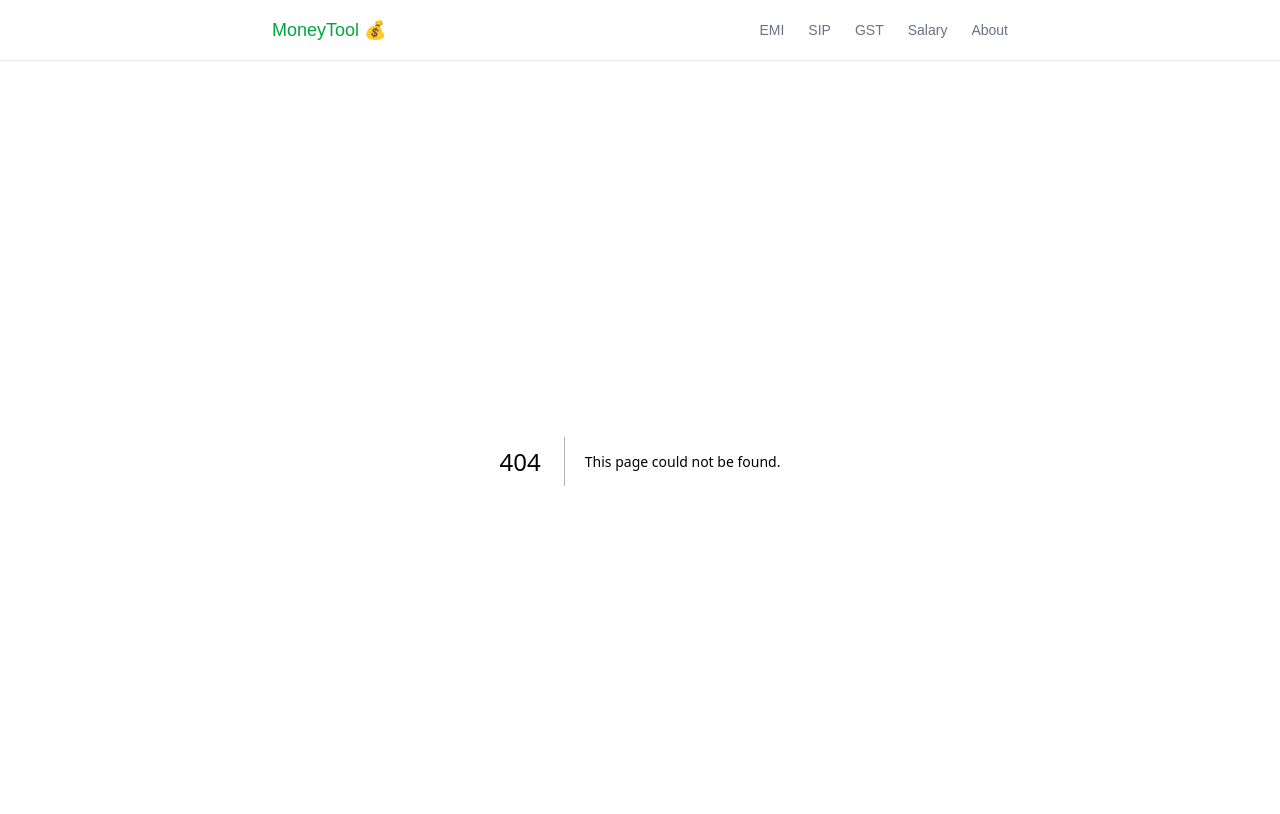
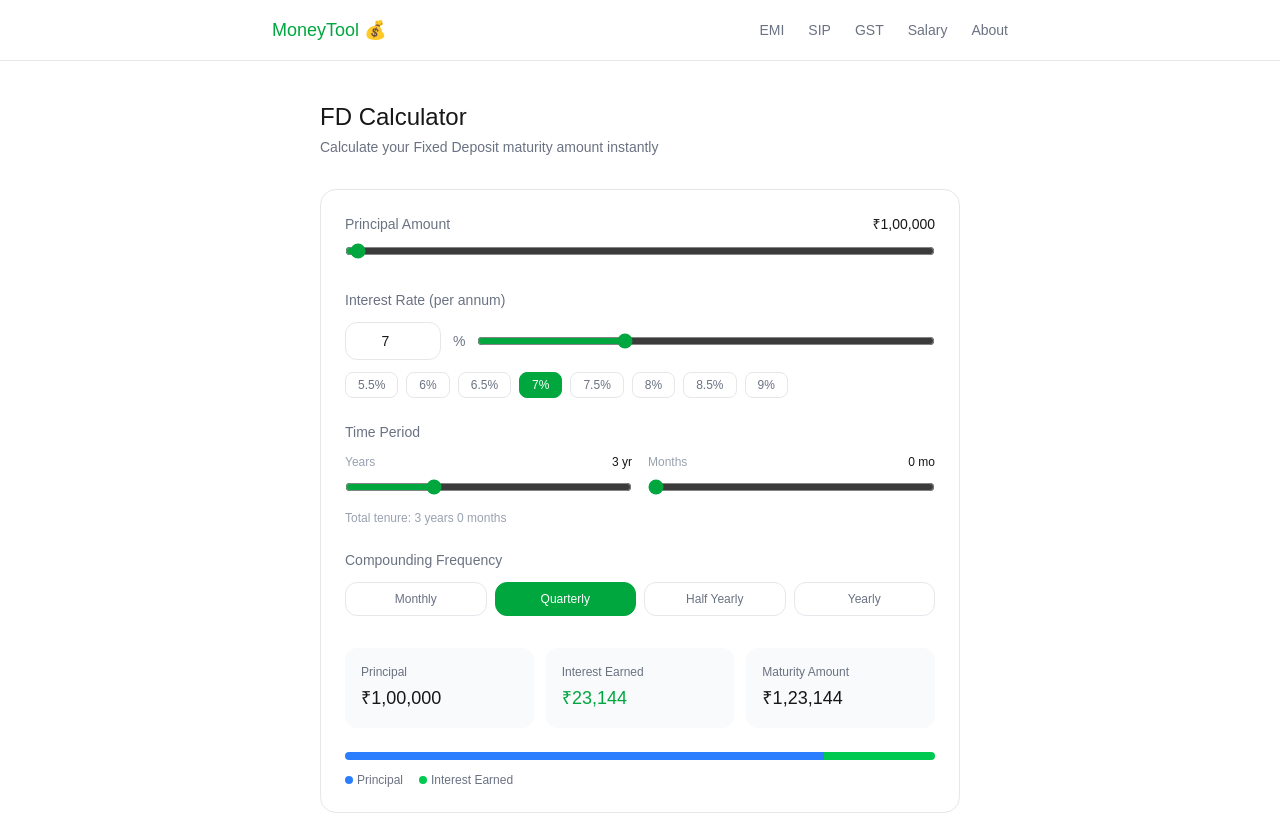
Before and after one commit to pankaj18021996/moneytool, a Next.js app: page /fd-calculator in a window 1280 px wide. Before the commit this address had no page. Shown: the top 814 px of the page. Built offline with nearby package versions, Linux system fonts and the light colour scheme.

Commit message:
add fd calculator complete

```diff
--- /dev/null
+++ b/app/fd-calculator/page.tsx
@@ -0,0 +1,178 @@
+"use client";
+import { useState } from "react";
+
+export default function FDCalculator() {
+  const [principal, setPrincipal] = useState(100000);
+  const [rate, setRate] = useState(7);
+  const [years, setYears] = useState(3);
+  const [months, setMonths] = useState(0);
+  const [frequency, setFrequency] = useState(4);
+
+  const totalYears = years + months / 12;
+  const n = frequency * totalYears;
+  const r = rate / (100 * frequency);
+  const maturity = principal * Math.pow(1 + r, n);
+  const interest = maturity - principal;
+
+  const fmt = (n: number) =>
+    "₹" + Math.round(n).toLocaleString("en-IN");
+
+  const frequencies = [
+    { label: "Monthly", value: 12 },
+    { label: "Quarterly", value: 4 },
+    { label: "Half Yearly", value: 2 },
+    { label: "Yearly", value: 1 },
+  ];
+
+  return (
+    <main className="max-w-2xl mx-auto px-4 py-10">
+      <h1 className="text-2xl font-medium mb-1">FD Calculator</h1>
+      <p className="text-gray-500 text-sm mb-8">
+        Calculate your Fixed Deposit maturity amount instantly
+      </p>
+
+      <div className="bg-white border border-gray-200 rounded-2xl p-6 mb-4">
+
+        <div className="mb-6">
+          <div className="flex justify-between text-sm mb-2">
+            <span className="text-gray-500">Principal Amount</span>
+            <span className="font-medium">{fmt(principal)}</span>
+          </div>
+          <input type="range"
+            min="10000" max="10000000" step="10000"
+            value={principal}
+            onChange={e => setPrincipal(Number(e.target.value))}
+            className="w-full accent-green-600" />
+        </div>
+
+        <div className="mb-6">
+          <p className="text-sm text-gray-500 mb-3">
+            Interest Rate (per annum)
+          </p>
+          <div className="flex items-center gap-3 mb-3">
+            <input
+              type="number"
+              min="1" max="20" step="0.1"
+              value={rate}
+              onChange={e => setRate(Number(e.target.value))}
+              className="w-24 border border-gray-200 rounded-xl
+                px-3 py-2 text-sm focus:outline-none
+                focus:border-green-400 text-center font-medium"
+            />
+            <span className="text-sm text-gray-500">%</span>
+            <input type="range"
+              min="1" max="20" step="0.1"
+              value={rate}
+              onChange={e => setRate(Number(e.target.value))}
+              className="flex-1 accent-green-600" />
+          </div>
+          <div className="flex gap-2 flex-wrap">
+            {[5.5, 6, 6.5, 7, 7.5, 8, 8.5, 9].map((r) => (
+              <button
+                key={r}
+                onClick={() => setRate(r)}
+                className={`px-3 py-1 rounded-lg text-xs border
+                  transition-all ${rate === r
+                    ? "bg-green-600 text-white border-green-600"
+                    : "bg-white text-gray-500 border-gray-200"}`}
+              >
+                {r}%
+              </button>
+            ))}
+          </div>
+        </div>
+
+        <div className="mb-6">
+          <p className="text-sm text-gray-500 mb-3">Time Period</p>
+          <div className="grid grid-cols-2 gap-4">
+            <div>
+              <div className="flex justify-between text-xs mb-2">
+                <span className="text-gray-400">Years</span>
+                <span className="font-medium">{years} yr</span>
+              </div>
+              <input type="range"
+                min="0" max="10" step="1"
+                value={years}
+                onChange={e => setYears(Number(e.target.value))}
+                className="w-full accent-green-600" />
+            </div>
+            <div>
+              <div className="flex justify-between text-xs mb-2">
+                <span className="text-gray-400">Months</span>
+                <span className="font-medium">{months} mo</span>
+              </div>
+              <input type="range"
+                min="0" max="11" step="1"
+                value={months}
+                onChange={e => setMonths(Number(e.target.value))}
+                className="w-full accent-green-600" />
+            </div>
+          </div>
+          <p className="text-xs text-gray-400 mt-2">
+            Total tenure: {years} years {months} months
+          </p>
+        </div>
+
+        <div className="mb-8">
+          <p className="text-sm text-gray-500 mb-3">
+            Compounding Frequency
+          </p>
+          <div className="grid grid-cols-2 gap-2 sm:grid-cols-4">
+            {frequencies.map((f) => (
+              <button
+                key={f.value}
+                onClick={() => setFrequency(f.value)}
+                className={`py-2 px-3 rounded-xl text-xs border
+                  transition-all ${frequency === f.value
+                    ? "bg-green-600 text-white border-green-600"
+                    : "bg-white text-gray-500 border-gray-200"}`}
+              >
+                {f.label}
+              </button>
+            ))}
+          </div>
+        </div>
+
+        <div className="grid grid-cols-3 gap-3 mb-6">
+          <div className="bg-gray-50 rounded-xl p-4">
+            <p className="text-xs text-gray-500 mb-1">Principal</p>
+            <p className="text-lg font-medium">{fmt(principal)}</p>
+          </div>
+          <div className="bg-gray-50 rounded-xl p-4">
+            <p className="text-xs text-gray-500 mb-1">Interest Earned</p>
+            <p className="text-lg font-medium text-green-600">
+              {fmt(interest)}
+            </p>
+          </div>
+          <div className="bg-gray-50 rounded-xl p-4">
+            <p className="text-xs text-gray-500 mb-1">Maturity Amount</p>
+            <p className="text-lg font-medium">{fmt(maturity)}</p>
+          </div>
+        </div>
+
+        <div className="flex rounded-full overflow-hidden h-2 mb-3">
+          <div className="bg-blue-500"
+            style={{width: (principal/maturity*100).toFixed(1) + "%"}}>
+          </div>
+          <div className="bg-green-500"
+            style={{width: (interest/maturity*100).toFixed(1) + "%"}}>
+          </div>
+        </div>
+        <div className="flex gap-4 text-xs text-gray-500">
+          <span className="flex items-center gap-1">
+            <span className="w-2 h-2 rounded-full bg-blue-500
+              inline-block"></span>
+            Principal
+          </span>
+          <span className="flex items-center gap-1">
+            <span className="w-2 h-2 rounded-full bg-green-500
+              inline-block"></span>
+            Interest Earned
+          </span>
+        </div>
+
+      </div>
+
+    </main>
+  );
+}
--- a/app/page.tsx
+++ b/app/page.tsx
@@ -2,7 +2,7 @@ import Link from "next/link";
 
 export const metadata = {
   title: "MoneyTool - Free Financial Calculators for India",
-  description: "Free EMI Calculator, SIP Calculator, GST Calculator, Salary Calculator for India.",
+  description: "Free EMI, SIP, GST, Salary, FD Calculators for India.",
 };
 
 const tools = [
@@ -37,6 +37,14 @@ const tools = [
     link: "/salary-calculator",
     color: "bg-purple-50 border-purple-200",
     iconBg: "bg-purple-100",
+  },
+  {
+    title: "FD Calculator",
+    description: "Calculate your Fixed Deposit maturity amount with custom interest rates",
+    icon: "🏛️",
+    link: "/fd-calculator",
+    color: "bg-yellow-50 border-yellow-200",
+    iconBg: "bg-yellow-100",
   },
 ];
 
```
